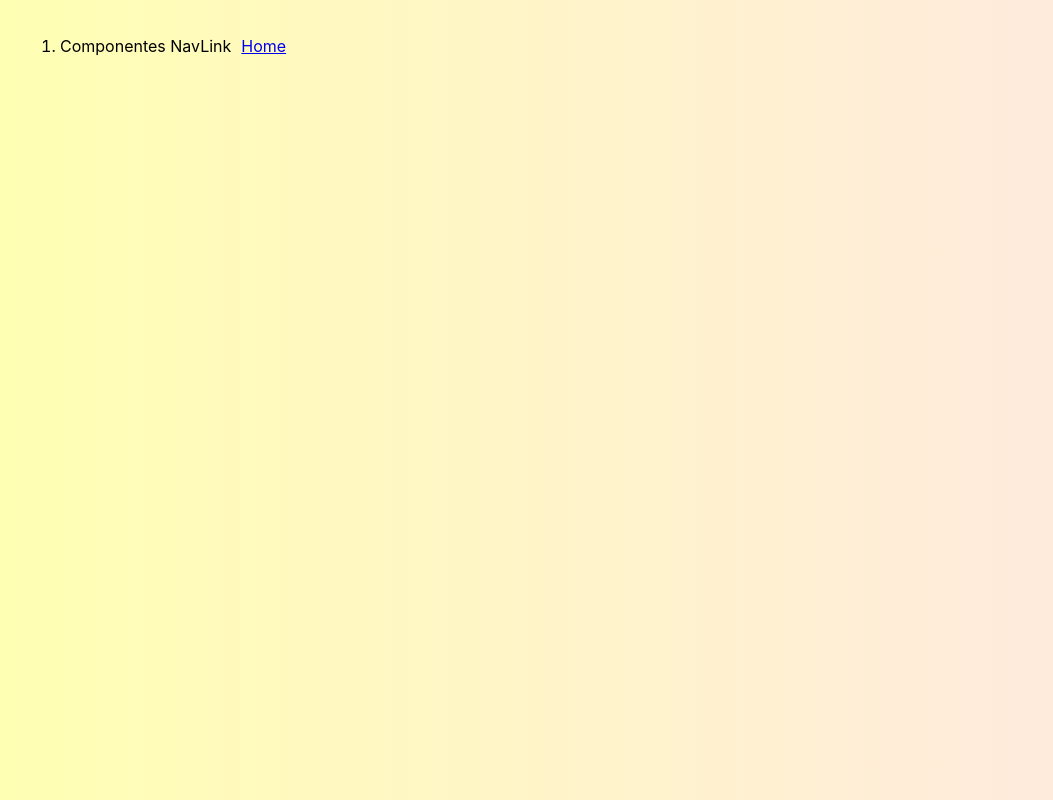
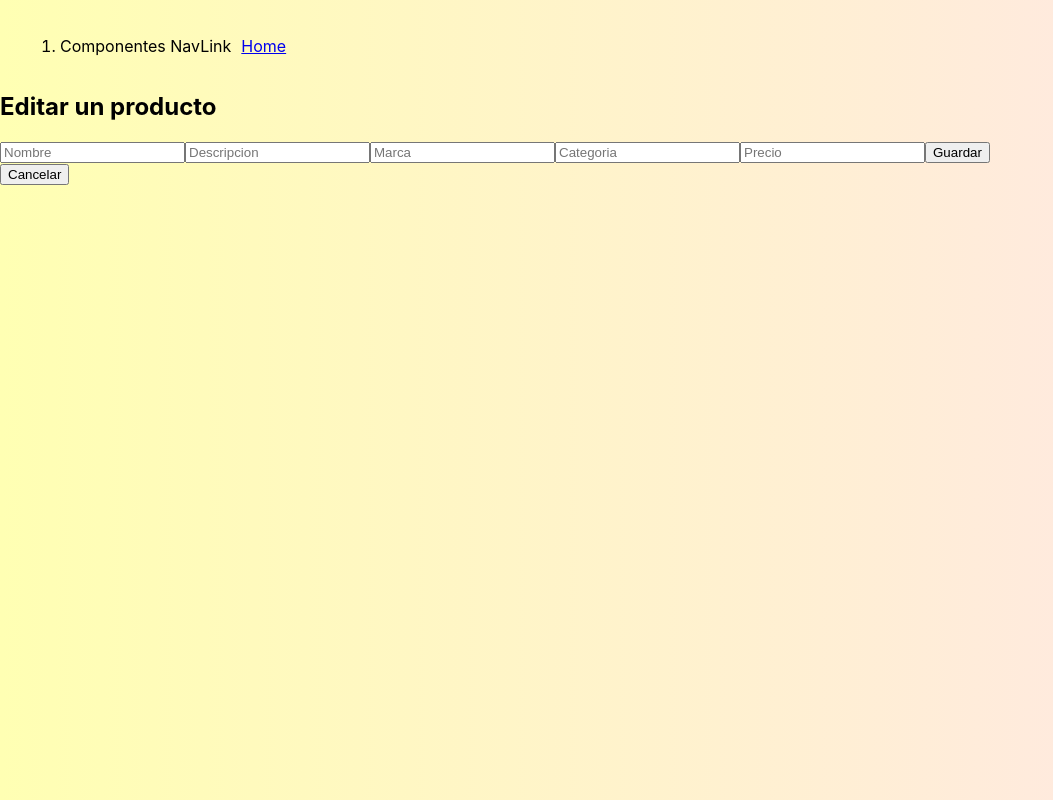
Before and after one commit to BillyMejia75/pruebaAPi, a React (Create React App) app: page /editProduct in a window 1280 px wide. Shown: the whole page, without its empty margins (0-1053 px from the left). Built offline with nearby package versions, Linux system fonts and the light colour scheme.

Commit message:
Refactorizacion gracias al pana Palma

```diff
--- a/src/App.js
+++ b/src/App.js
@@ -1,6 +1,6 @@
 import "./App.css";
 
-import Products from "./components/Products";
+import Products from "./pages/producto/ListarProductos";
 
 function App() {
   return (
--- a/src/index.js
+++ b/src/index.js
@@ -5,7 +5,8 @@ import { BrowserRouter as Router, Routes, Route } from "react-router-dom";
 import "./index.css";
 
 import App from "./App";
-import AddProduct from "./pages/addProduct";
+import CrearProducto from "./pages/producto/CrearProducto";
+import EditarProducto from "./pages/producto/EditarProducto";
 import NavBar from "./components/NavBar";
 import reportWebVitals from "./reportWebVitals";
 
@@ -15,7 +16,8 @@ root.render(
     <NavBar />
     <Routes>
       <Route exact path="/" element={<App />} />
-      <Route exact path="/addProduct" element={<AddProduct />} />
+      <Route exact path="/addProduct" element={<CrearProducto />} />
+      <Route exact path="/editProduct" element={<EditarProducto />} />
     </Routes>
   </Router>
 );
--- a/src/pages/Table.js
+++ b/src/pages/Table.js
@@ -4,10 +4,17 @@ import { useNavigate } from "react-router-dom";
 import { BsPatchPlusFill, BsFillBrushFill, BsArchive } from "react-icons/bs";
 import { MdOutlineAddCircle } from "react-icons/md";
 
+///     Este es Componente     //////
+
 function Table(props) {
+  let navigate = useNavigate();
   const [state, setState] = useState({
     body: "",
   });
+
+  const handleClick = () => {
+    navigate("/addProduct");
+  };
 
   useEffect(() => {
     crearData(props);
@@ -23,7 +30,7 @@ function Table(props) {
           <td>{element.descripcion}</td>
           <td>{element.marca}</td>
           <td>{element.categoria}</td>
-          <td>{element.precio}</td>
+          <td>$ {element.precio}</td>
           <td>
             <a href={props.linksAcciones.crear}>
               <BsPatchPlusFill />
@@ -39,12 +46,6 @@ function Table(props) {
       );
     });
     setState({ ...state, body: info });
-  };
-
-  let navigate = useNavigate();
-
-  const handleClick = () => {
-    navigate("/addProduct");
   };
 
   return (
--- a/src/pages/addProduct.js
+++ /dev/null
@@ -1,37 +0,0 @@
-import React, { useState } from "react";
-import { useNavigate } from "react-router-dom";
-
-function AddProduct() {
-  let navigate = useNavigate();
-  const [nombre, setNombre] = useState("");
-
-  function handleClick() {
-    navigate("/");
-  }
-
-  const handleSubmit = (e) => {
-    e.preventDefault();
-    console.log(nombre);
-  };
-
-  return (
-    <>
-      <form onSubmit={handleSubmit}>
-        <h2>Agregar un producto</h2>
-        <input
-          type="text"
-          placeholder="Nombre"
-          onChange={(e) => setNombre(e.target.value)}
-        />
-        <input type="text" placeholder="Descripcion" />
-        <input type="text" placeholder="Marca" />
-        <input type="text" placeholder="Categoria" />
-        <input type="text" placeholder="Precio" />
-        <input type="submit" value="Enviar" />
-      </form>
-      <button onClick={handleClick}>Cancelar</button>
-    </>
-  );
-}
-
-export default AddProduct;
--- /dev/null
+++ b/src/pages/producto/CrearProducto.js
@@ -0,0 +1,16 @@
+import React from "react";
+
+import FormularioProductos from "./FormularioProductos";
+
+///     Esta es Pagina     //////
+
+function CrearProducto() {
+  return (
+    <>
+      <h2>Agregar un producto</h2>
+      <FormularioProductos />
+    </>
+  );
+}
+
+export default CrearProducto;
--- /dev/null
+++ b/src/pages/producto/EditarProducto.js
@@ -0,0 +1,16 @@
+import React from "react";
+
+import FormularioProductos from "./FormularioProductos";
+
+///     Esta es Pagina     //////
+
+function EditarProducto() {
+  return (
+    <>
+      <h2>Editar un producto</h2>
+      <FormularioProductos />
+    </>
+  );
+}
+
+export default EditarProducto;
--- /dev/null
+++ b/src/pages/producto/FormularioProductos.js
@@ -0,0 +1,60 @@
+import React, { useState, useEffect } from "react";
+
+import { useNavigate } from "react-router-dom";
+
+function FormularioProductos() {
+  const [state, setState] = useState({
+    codigoBarra: "sadsadadqd",
+    nombre: "",
+    descripcion: "",
+    categoria: "",
+    precio: "",
+  });
+
+  let navigate = useNavigate();
+
+  function handleClick() {
+    navigate("/");
+  }
+
+  const handleSubmit = (e) => {
+    e.preventDefault();
+    console.log(state.nombre);
+  };
+
+  return (
+    <>
+      <form onSubmit={handleSubmit}>
+        <input
+          type="text"
+          placeholder="Nombre"
+          onChange={(e) => setState({ ...state, nombre: e.target.value })}
+        />
+        <input
+          type="text"
+          placeholder="Descripcion"
+          onChange={(e) => setState({ ...state, descripcion: e.target.value })}
+        />
+        <input
+          type="text"
+          placeholder="Marca"
+          onChange={(e) => setState({ ...state, marca: e.target.value })}
+        />
+        <input
+          type="text"
+          placeholder="Categoria"
+          onChange={(e) => setState({ ...state, categoria: e.target.value })}
+        />
+        <input
+          type="text"
+          placeholder="Precio"
+          onChange={(e) => setState({ ...state, precio: e.target.value })}
+        />
+        <button>Guardar</button>
+      </form>
+      <button onClick={handleClick}>Cancelar</button>
+    </>
+  );
+}
+
+export default FormularioProductos;
--- a/src/components/Products.js
+++ b/src/pages/producto/ListarProductos.js
@@ -1,8 +1,10 @@
 import React, { useState, useEffect } from "react";
-import Loader from "./loader";
+import Loader from "../../components/loader";
 
 //import Modal from "./modal";
-import Table from "../pages/Table";
+import Table from "../Table";
+
+///     Esta es Pagina     //////
 
 function Products() {
   const [products, setProducts] = useState([]);
@@ -22,11 +24,9 @@ function Products() {
       element.response.forEach((element2) => {
         setProducts((products) => [...products, element2]);
         setLinks({
-          crear:
-            "https://developer.mozilla.org/es/docs/Learn/CSS/Building_blocks/Styling_tables",
-          editar:
-            "https://www.google.com.sv/webhp?hl=es-419&sa=X&ved=0ahUKEwj0yq3Qrcr5AhWWSTABHfFpBNYQPAgI",
-          eliminar: "https://www.youtube.com/",
+          crear: "http://localhost:3000/addProduct",
+          editar: "http://localhost:3000/editProduct",
+          eliminar: "http://localhost:3000/deleteProduct",
         });
         setLoading(false);
       });
```
